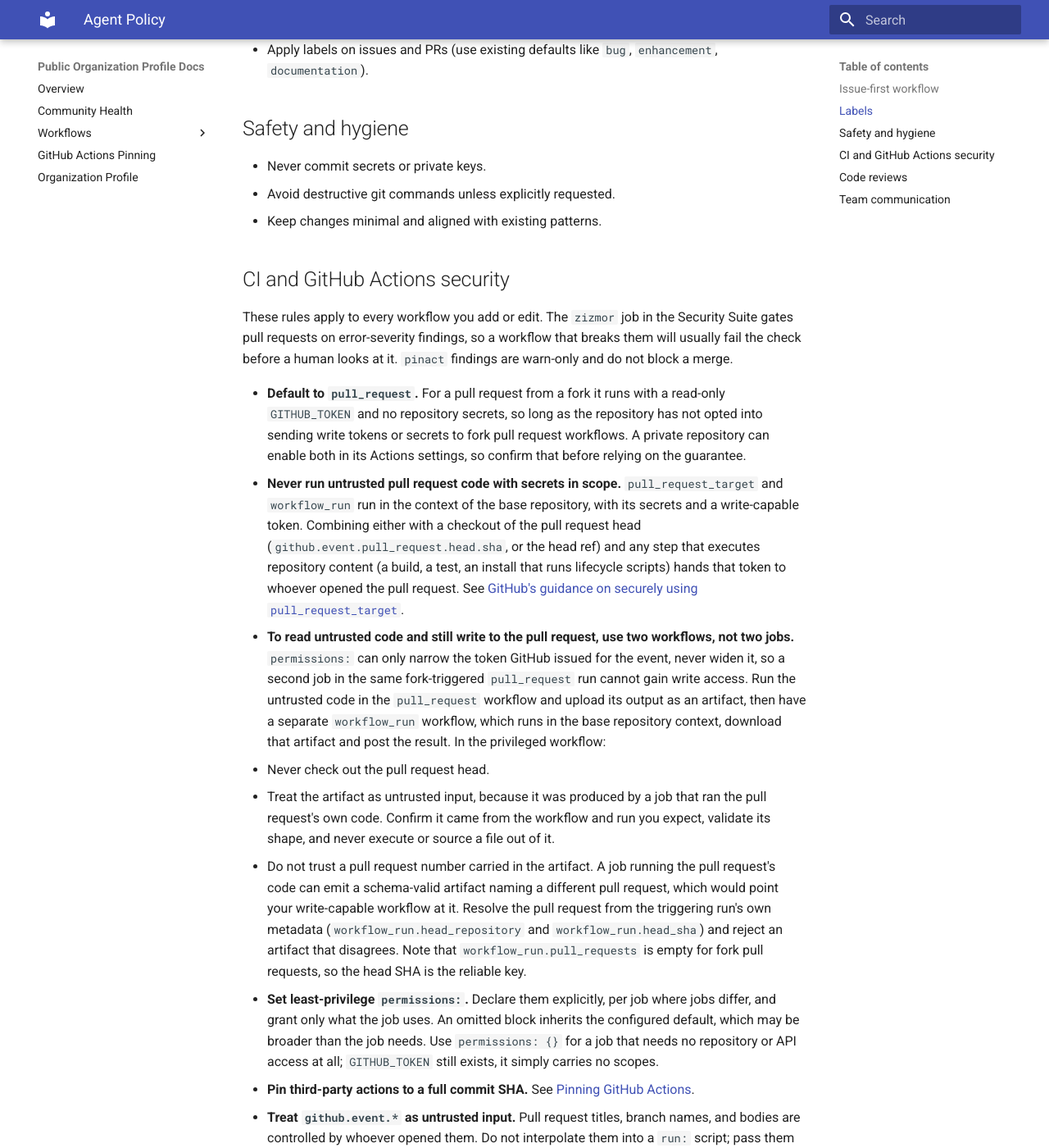
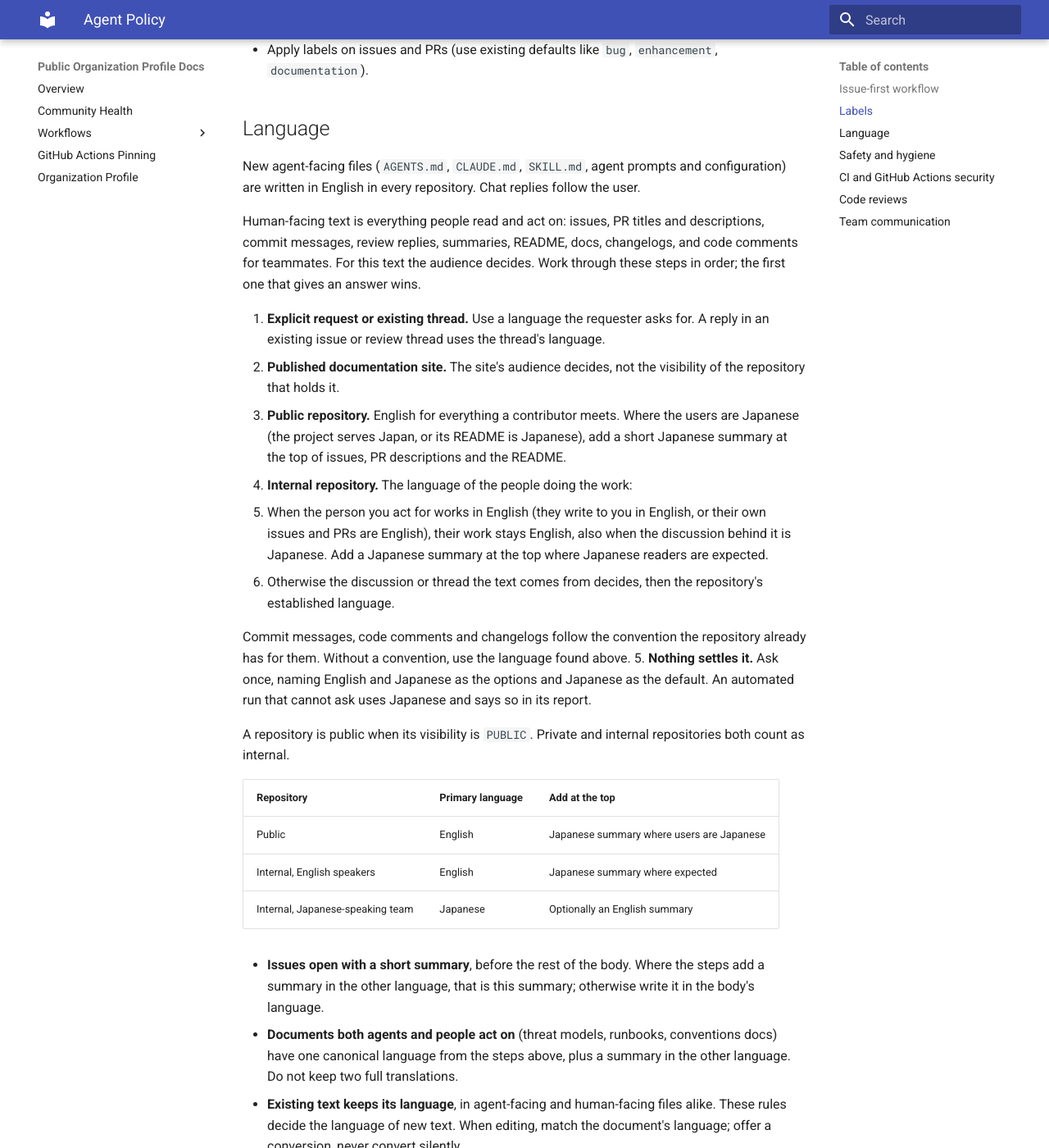
Before and after one commit to geolonia/.github, an MkDocs documentation site: the page built from docs/agent-policy.md, in a window 1280 px wide and 1400 px high, scrolled down 830 px. Shown: the whole window at 82% size. Built offline with MkDocs 1.6.1 and Material for MkDocs 9.7.7, drawn with Linux system fonts in a browser that asks for light colours; some of the changed text lies outside the part shown.

Commit message:
docs(agent-policy): add the language rule for human-facing text (#155)
* docs(agent-policy): add the language rule for human-facing text

Agents pick the language of issues, PR text, commit messages, review
replies and docs by audience, through five ordered steps. Agent-facing
files stay English, issues open with a summary, shared documents keep one
canonical language, and existing text keeps its language. Mirrors the
english-agent-files skill in geolonia/skills.

Signed-off-by: Daniel Kastl <daniel.kastl@gmail.com>

* docs(agent-policy): close gaps against the skill wording

Define public and internal by repository visibility, keep existing
agent-facing files in their language, give the fallback for commit
messages without a convention, say what the question in step 5 offers,
and the language of an issue summary when no translation is added.

Signed-off-by: Daniel Kastl <daniel.kastl@gmail.com>

---------

Signed-off-by: Daniel Kastl <daniel.kastl@gmail.com>

```diff
--- a/docs/agent-policy.md
+++ b/docs/agent-policy.md
@@ -32,6 +32,63 @@ gh pr create --title "<title>" --body "Fixes #<n>" --label "<label>"
 
 - Apply labels on issues and PRs (use existing defaults like `bug`,
   `enhancement`, `documentation`).
+
+## Language
+
+New agent-facing files (`AGENTS.md`, `CLAUDE.md`, `SKILL.md`, agent prompts
+and configuration) are written in English in every repository. Chat replies
+follow the user.
+
+Human-facing text is everything people read and act on: issues, PR titles and
+descriptions, commit messages, review replies, summaries, README, docs,
+changelogs, and code comments for teammates. For this text the audience decides.
+Work through these steps in order; the first one that gives an answer wins.
+
+1. **Explicit request or existing thread.** Use a language the requester asks
+   for. A reply in an existing issue or review thread uses the thread's
+   language.
+2. **Published documentation site.** The site's audience decides, not the
+   visibility of the repository that holds it.
+3. **Public repository.** English for everything a contributor meets. Where the
+   users are Japanese (the project serves Japan, or its README is Japanese),
+   add a short Japanese summary at the top of issues, PR descriptions and the
+   README.
+4. **Internal repository.** The language of the people doing the work:
+   - When the person you act for works in English (they write to you in
+     English, or their own issues and PRs are English), their work stays
+     English, also when the discussion behind it is Japanese. Add a Japanese
+     summary at the top where Japanese readers are expected.
+   - Otherwise the discussion or thread the text comes from decides, then the
+     repository's established language.
+
+   Commit messages, code comments and changelogs follow the convention the
+   repository already has for them. Without a convention, use the language
+   found above.
+5. **Nothing settles it.** Ask once, naming English and Japanese as the options
+   and Japanese as the default. An automated run that cannot ask uses Japanese
+   and says so in its report.
+
+A repository is public when its visibility is `PUBLIC`. Private and internal
+repositories both count as internal.
+
+| Repository | Primary language | Add at the top |
+| --- | --- | --- |
+| Public | English | Japanese summary where users are Japanese |
+| Internal, English speakers | English | Japanese summary where expected |
+| Internal, Japanese-speaking team | Japanese | Optionally an English summary |
+
+- **Issues open with a short summary**, before the rest of the body. Where the
+  steps add a summary in the other language, that is this summary; otherwise
+  write it in the body's language.
+- **Documents both agents and people act on** (threat models, runbooks,
+  conventions docs) have one canonical language from the steps above, plus a
+  summary in the other language. Do not keep two full translations.
+- **Existing text keeps its language**, in agent-facing and human-facing files
+  alike. These rules decide the language of new text. When editing, match the
+  document's language; offer a conversion, never convert silently.
+
+The [`english-agent-files` skill](https://github.com/geolonia/skills/blob/main/skills/english-agent-files/SKILL.md)
+in `geolonia/skills` is the detailed version of this rule.
 
 ## Safety and hygiene
 
```
